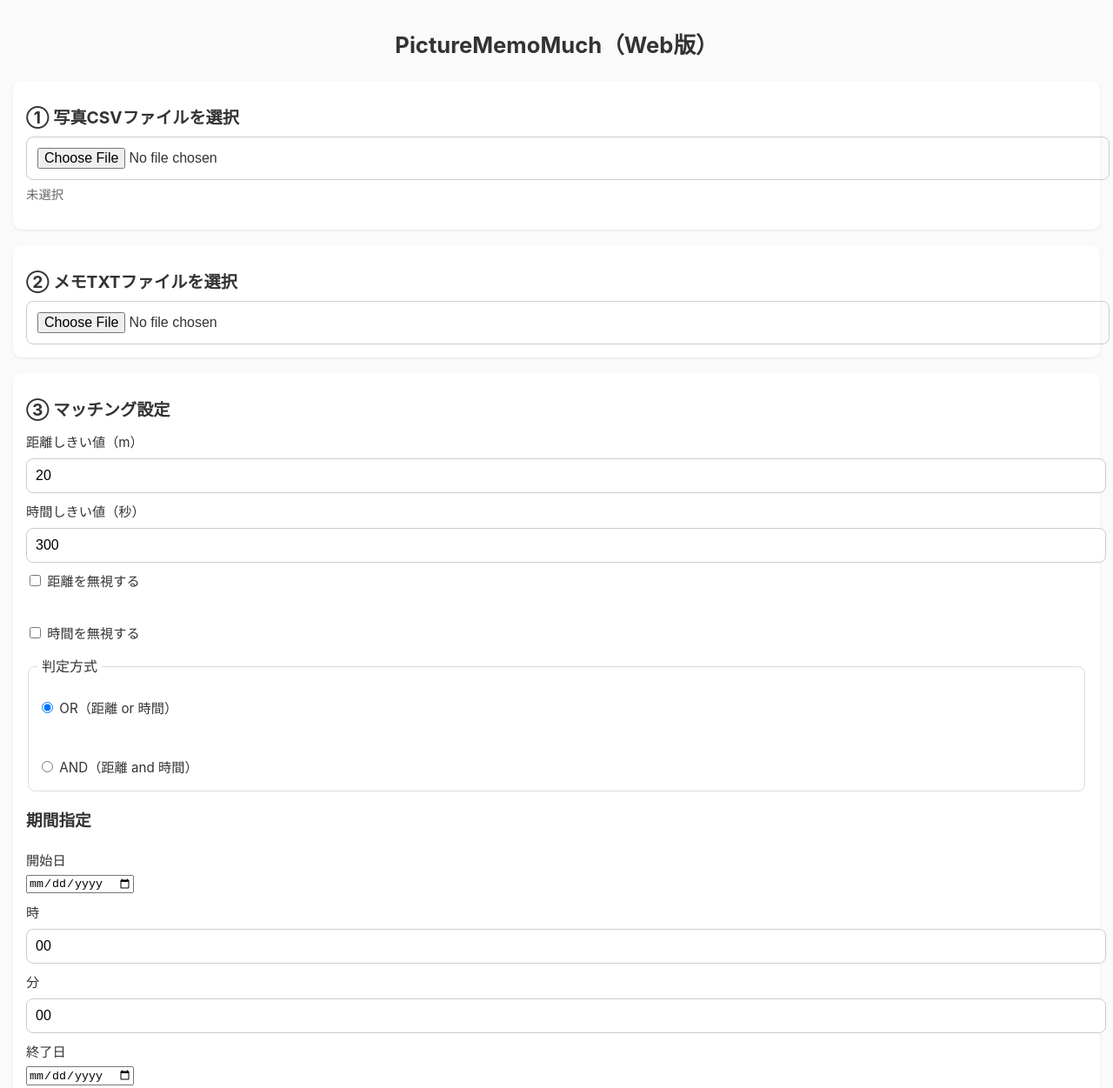
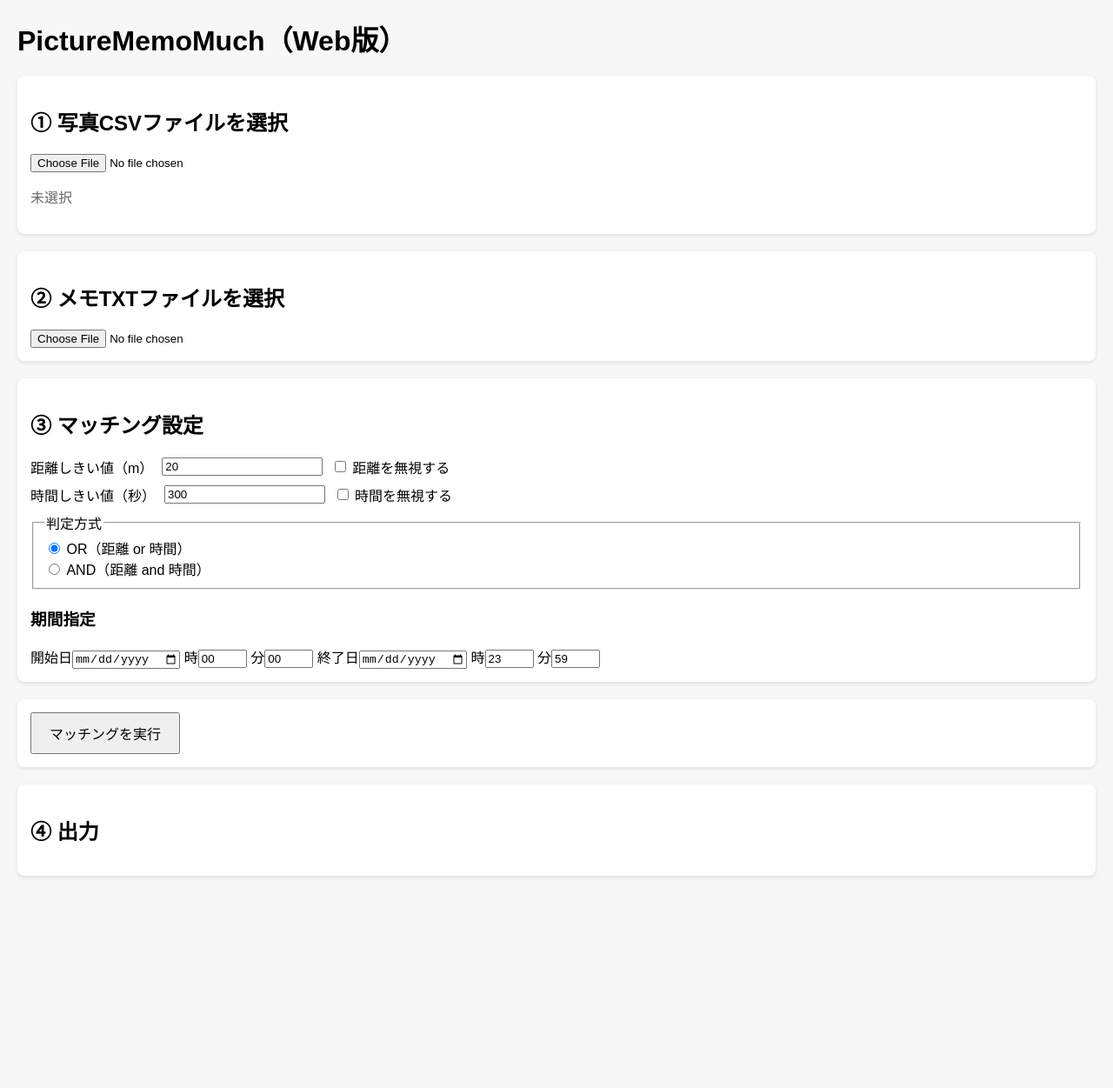
Before and after one commit to kc15hs/05_PictureMemoMuchForWeb, a plain HTML site: page index.html in a window 1280 px wide. Shown: the top 1251 px of the page at 87% size. After the commit the page ends 1027 px from the top, so only its background shows below. Drawn offline with Linux system fonts and the light colour scheme.

Commit message:
微修正
これで動くはず。無視するロジックの検証はまだ

```diff
--- a/app.js
+++ b/app.js
@@ -2,23 +2,14 @@
 // 05_PictureMemoMuchForWeb 用フロントロジック
 // 移植元 05_PictureMemoMuch_251208.py と同一ロジック（Exif→Memo / Memo→Exif 両方）
 //
-// 想定HTML側ID：
-//  #exifFile        : Exif CSV ファイル input(type="file")
-//  #memoFile        : メモTXT ファイル input(type="file")
-//  #distInput       : 距離しきい値(m) input(text)
-//  #timeInput       : 時間しきい値(秒) input(text)
-//  #ignoreDistance  : 距離を無視 checkbox
-//  #ignoreTime      : 時間を無視 checkbox
-//  name="matchMode" : AND/OR ラジオボタン (value="AND" or "OR")
-//  #startDate       : 開始日 input(type="date")
-//  #startHour       : 開始時 input(text or select, "00"〜"23")
-//  #startMin        : 開始分 input(text or select, "00"〜"59")
-//  #endDate         : 終了日 input(type="date")
-//  #endHour         : 終了時
-//  #endMin          : 終了分
-//  #runButton       : 実行ボタン
-//  #status          : 処理状況表示用 <div>
-//  #downloadLink    : 出力CSVダウンロードリンク <a>
+// HTML側ID：
+//  #exifFile, #memoFile
+//  #distInput, #timeInput
+//  #ignoreDistance, #ignoreTime
+//  name="matchMode"
+//  #startDate, #startHour, #startMin
+//  #endDate, #endHour, #endMin
+//  #runButton, #status, #downloadLink
 
 (function () {
   // ============================================================
@@ -34,7 +25,7 @@
   }
 
   // ============================================================
-  // ファイル読み込み（Promise で text を返す）
+  // ファイル読み込み
   // ============================================================
   function readFileAsText(file) {
     return new Promise((resolve, reject) => {
@@ -49,7 +40,6 @@
   // CSV パース / 文字列化
   // ============================================================
   function parseCsv(text) {
-    // シンプルな CSV パーサ（カンマ区切り・ダブルクォート対応）
     const lines = text.replace(/\r\n/g, "\n").replace(/\r/g, "\n").split("\n");
     if (lines.length === 0) return { header: [], rows: [] };
 
@@ -78,7 +68,6 @@
       if (inQuotes) {
         if (ch === '"') {
           if (i + 1 < line.length && line[i + 1] === '"') {
-            // エスケープされたダブルクォート
             cur += '"';
             i++;
           } else {
@@ -116,9 +105,7 @@
     return cols
       .map((v) => {
         const s = String(v ?? "");
-        if (/[",\r\n]/.test(s)) {
-          return `"${s.replace(/"/g, '""')}"`;
-        }
+        if (/[",\r\n]/.test(s)) return `"${s.replace(/"/g, '""')}"`;
         return s;
       })
       .join(",");
@@ -128,9 +115,7 @@
   // 日付/時刻処理
   // ============================================================
   function parseDateTime(str) {
-    // "YYYY-MM-DD HH:MM:SS"
     if (!str) return null;
-    // Safari 等も考慮して手動パース
     const m = str.match(
       /^(\d{4})-(\d{2})-(\d{2})[ T](\d{2}):(\d{2})(?::(\d{2}))?$/
     );
@@ -163,7 +148,7 @@
   }
 
   // ============================================================
-  // 距離計算（ハーバサイン）
+  // 距離計算
   // ============================================================
   function haversine(lat1, lon1, lat2, lon2) {
     const R = 6378137;
@@ -180,7 +165,6 @@
     return R * 2 * Math.asin(Math.sqrt(a));
   }
 
-  // GPS 妥当性チェック
   function gpsValid(lat, lng) {
     try {
       lat = parseFloat(lat);
@@ -194,11 +178,8 @@
     return true;
   }
 
-  // 緯度・経度を小数第?位で丸めたい場合に使うならここだが、
-  // 本ツールでは入力 CSV の値をそのまま使う（Python 版と同じ前提）。
-
   // ============================================================
-  // メモTXT 読み込み (load_memo_txt と同等)
+  // メモTXT 読み込み
   // ============================================================
   function parseMemoTxt(text) {
     const lines = text.replace(/\r\n/g, "\n").replace(/\r/g, "\n").split("\n");
@@ -206,6 +187,7 @@
     for (const rawLine of lines) {
       const line = rawLine.trim();
       if (!line) continue;
+
       try {
         const idx = line.indexOf(" - ");
         if (idx === -1) continue;
@@ -236,14 +218,10 @@
           piece = piece.trim();
           if (piece.startsWith("lat:")) {
             const v = piece.substring(4).trim();
-            if (v && v.toLowerCase() !== "null") {
-              latVal = parseFloat(v);
-            }
+            if (v && v.toLowerCase() !== "null") latVal = parseFloat(v);
           } else if (piece.startsWith("lng:")) {
             const v = piece.substring(4).trim();
-            if (v && v.toLowerCase() !== "null") {
-              lngVal = parseFloat(v);
-            }
+            if (v && v.toLowerCase() !== "null") lngVal = parseFloat(v);
           }
         }
 
@@ -256,15 +234,13 @@
           lng: lngVal,
           text: textPart,
         });
-      } catch (e) {
-        // 1行失敗は無視
-      }
+      } catch (e) {}
     }
     return entries;
   }
 
   // ============================================================
-  // メイン照合ロジック（match_and_fill と同等）
+  // マッチング処理
   // ============================================================
   function matchAndFillJs(
     exifHeader,
@@ -274,11 +250,10 @@
     timeThresholdSec,
     ignoreDistance,
     ignoreTime,
-    matchMode, // "AND" or "OR"
+    matchMode,
     startDt,
     endDt
   ) {
-    // 必須列確認
     const requiredCols = [
       "FileName",
       "DayTime",
@@ -303,7 +278,6 @@
       throw new Error("メモTXTに有効なデータがありません。");
     }
 
-    // Exif DayTime を Date 化
     const exifTimes = exifRows.map((row) => parseDateTime(row["DayTime"]));
     let matchedExifCount = 0;
     let memoMatchedCount = 0;
@@ -311,9 +285,7 @@
     let exifSeq = 1;
     let memoSeq = 1;
 
-    // ==========================================================
-    // 1) Exif → Memo
-    // ==========================================================
+    // ------------ Exif → Memo ------------
     for (let i = 0; i < exifRows.length; i++) {
       const row = exifRows[i];
       const exifTime = exifTimes[i];
@@ -335,7 +307,6 @@
           continue;
         }
 
-        // ---- 時間判定 ----
         let timeOk = true;
         if (!ignoreTime) {
           const deltaSec = Math.abs(
@@ -344,12 +315,11 @@
           timeOk = deltaSec <= timeThresholdSec;
         }
 
-        // ---- 距離判定 ----
         let distanceChecked = false;
         let distanceOk = false;
 
         if (!ignoreDistance) {
-          if (gpsExif && gpsValid(memo.lat, memo.lng)) {
+          if (gpsValid(exifLat, exifLng) && gpsValid(memo.lat, memo.lng)) {
             const dist = haversine(
               parseFloat(exifLat),
               parseFloat(exifLng),
@@ -359,27 +329,22 @@
             distanceOk = dist <= distThresholdM;
             distanceChecked = true;
           } else {
-            // GPS欠損 → 距離評価不可
             distanceOk = false;
             distanceChecked = false;
           }
         } else {
-          // 距離無視
           distanceOk = false;
           distanceChecked = false;
         }
 
-        // ---- AND / OR ----
         let isMatch;
         if (matchMode === "AND") {
           if (distanceChecked) {
             isMatch = distanceOk && timeOk;
           } else {
-            // 距離評価できない場合は時間のみ
             isMatch = timeOk;
           }
         } else {
-          // "OR"
           if (distanceChecked) {
             isMatch = distanceOk || timeOk;
           } else {
@@ -397,19 +362,15 @@
         curMseq += 1;
       }
 
-      // flg
       const flg = matchedTexts.length > 0 ? "1" : "0";
 
-      // FileName = 実ファイル名 + "-" + FLG（拡張子は残す）
       const origFname = row["FileName"];
       row["FileName"] = `${origFname}-${flg}`;
 
       exifSeq++;
 
-      // Memo 本文へ (SEQ) を付ける
       if (matchedTexts.length > 0) {
         const seqPart = matchedMemoSeq.join("/");
-
         const bodyList = [];
         for (let k = 0; k < matchedTexts.length; k++) {
           const s = matchedMemoSeq[k];
@@ -425,13 +386,12 @@
       }
     }
 
-    // ==========================================================
-    // 2) Memo → Exif（メモ行生成）
-    // ==========================================================
+    // ------------ Memo → Exif（メモ行生成） ------------
     const memoRows = [];
 
     for (const memo of memoEntries) {
       const memoTime = memo.time;
+
       if (memoTime < startDt || memoTime > endDt) {
         memoSeq += 1;
         continue;
@@ -446,7 +406,6 @@
         if (!exifTime) continue;
         if (exifTime < startDt || exifTime > endDt) continue;
 
-        // ---- 時間 ----
         let timeOk = true;
         if (!ignoreTime) {
           const deltaSec = Math.abs(
@@ -455,7 +414,6 @@
           timeOk = deltaSec <= timeThresholdSec;
         }
 
-        // ---- 距離 ----
         const exifLat = row["Latitude"];
         const exifLng = row["Longitude"];
 
@@ -481,7 +439,6 @@
           distanceChecked = false;
         }
 
-        // ---- AND / OR ----
         let isMatch;
         if (matchMode === "AND") {
           if (distanceChecked) {
@@ -532,9 +489,6 @@
       memoSeq += 1;
     }
 
-    // ==========================================================
-    // 結合 → DayTime でソート
-    // ==========================================================
     const allRows = exifRows.concat(memoRows);
 
     allRows.sort((a, b) => {
@@ -557,7 +511,7 @@
   }
 
   // ============================================================
-  // メイン実行ハンドラ
+  // 実行ボタン処理
   // ============================================================
   async function onRun() {
     try {
@@ -589,7 +543,6 @@
       const exifCsv = parseCsv(exifText);
       const memoEntries = parseMemoTxt(memoText);
 
-      // パラメータ取得
       const distStr = $("distInput").value.trim();
       const timeStr = $("timeInput").value.trim();
 
@@ -606,8 +559,7 @@
       const matchModeInput = document.querySelector('input[name="matchMode"]:checked');
       const matchMode = matchModeInput ? matchModeInput.value : "OR";
 
-      // 期間
-      const sdStr = $("startDate").value; // "YYYY-MM-DD"
+      const sdStr = $("startDate").value;
       const edStr = $("endDate").value;
       const shStr = $("startHour").value || "00";
       const smStr = $("startMin").value || "00";
@@ -646,7 +598,6 @@
         endDt
       );
 
-      // 出力ファイル名生成（元の Exif CSV 名ベース）
       const baseName = (exifFile.name || "exif_export").replace(/\.csv$/i, "");
       const pad2 = (n) => (n < 10 ? "0" + n : "" + n);
 
@@ -702,9 +653,49 @@
   }
 
   // ============================================================
-  // イベント登録
+  // イベント登録（メモTXT 選択時に日付自動設定を追加）
   // ============================================================
   window.addEventListener("DOMContentLoaded", () => {
+
+    // ▼▼▼ ここが今回の追加部分 ▼▼▼
+    const memoInput = $("memoFile");
+    if (memoInput) {
+      memoInput.addEventListener("change", () => {
+        const file = memoInput.files[0];
+        if (!file) return;
+
+        const fname = file.name;
+
+        // 年：先頭4桁
+        const year = fname.substring(0, 4);
+
+        // アンダーバー以降「12月9日」等
+        const idx = fname.indexOf("_");
+        if (idx === -1) return;
+
+        const tail = fname.substring(idx + 1);
+
+        // 「12月9日」形式から月日抽出
+        const m = tail.match(/(\d{1,2})月(\d{1,2})日/);
+        if (!m) return;
+
+        const MM = m[1].padStart(2, "0");
+        const DD = m[2].padStart(2, "0");
+
+        const dateStr = `${year}-${MM}-${DD}`;
+
+        $("startDate").value = dateStr;
+        $("endDate").value = dateStr;
+
+        $("startHour").value = "00";
+        $("startMin").value = "00";
+        $("endHour").value = "23";
+        $("endMin").value = "59";
+      });
+    }
+    // ▲▲▲ 追加終わり ▲▲▲
+
+    // 実行ボタン
     const btn = $("runButton");
     if (btn) {
       btn.addEventListener("click", (e) => {
--- a/index.html
+++ b/index.html
@@ -38,50 +38,38 @@
     <section class="block">
         <h2>③ マッチング設定</h2>
 
-        <label>距離しきい値（m）</label>
-        <input type="number" id="distInput" value="20" />
+        <!-- 距離しきい値（横並び） -->
+        <div class="inlineRow">
+            <label>距離しきい値（m）</label>
+            <input type="number" id="distInput" value="20" />
+            <label class="chkLabel">
+                <input type="checkbox" id="ignoreDistance"> 距離を無視する
+            </label>
+        </div>
 
-        <label>時間しきい値（秒）</label>
-        <input type="number" id="timeInput" value="300" />
-
-        <!-- ★ 必須：ignoreDistance / ignoreTime を追加 -->
-        <label><input type="checkbox" id="ignoreDistance"> 距離を無視する</label><br>
-        <label><input type="checkbox" id="ignoreTime"> 時間を無視する</label>
-        <!-- ★ ここまで -->
+        <!-- 時間しきい値（横並び） -->
+        <div class="inlineRow">
+            <label>時間しきい値（秒）</label>
+            <input type="number" id="timeInput" value="300" />
+            <label class="chkLabel">
+                <input type="checkbox" id="ignoreTime"> 時間を無視する
+            </label>
+        </div>
 
         <fieldset class="modeBox">
             <legend>判定方式</legend>
-
-            <label>
-                <input type="radio" name="matchMode" value="OR" checked>
-                OR（距離 or 時間）
-            </label><br>
-
-            <label>
-                <input type="radio" name="matchMode" value="AND">
-                AND（距離 and 時間）
-            </label>
+            <label><input type="radio" name="matchMode" value="OR" checked> OR（距離 or 時間）</label><br>
+            <label><input type="radio" name="matchMode" value="AND"> AND（距離 and 時間）</label>
         </fieldset>
 
         <h3>期間指定</h3>
+        <label>開始日</label><input type="date" id="startDate" />
+        <label>時</label><input type="number" id="startHour" value="00" min="00" max="23" />
+        <label>分</label><input type="number" id="startMin" value="00" min="00" max="59" />
 
-        <label>開始日</label>
-        <input type="date" id="startDate" />
-
-        <label>時</label>
-        <input type="number" id="startHour" value="00" min="00" max="23" />
-
-        <label>分</label>
-        <input type="number" id="startMin" value="00" min="00" max="59" />
-
-        <label>終了日</label>
-        <input type="date" id="endDate" />
-
-        <label>時</label>
-        <input type="number" id="endHour" value="23" min="00" max="23" />
-
-        <label>分</label>
-        <input type="number" id="endMin" value="59" min="00" max="59" />
+        <label>終了日</label><input type="date" id="endDate" />
+        <label>時</label><input type="number" id="endHour" value="23" min="00" max="23" />
+        <label>分</label><input type="number" id="endMin" value="59" min="00" max="59" />
 
     </section>
 
@@ -97,11 +85,7 @@
          =============================== -->
     <section class="block">
         <h2>④ 出力</h2>
-
-        <a id="downloadLink" class="downloadLink"
-           href="#"
-           download="matched.csv"
-           style="display:none;">
+        <a id="downloadLink" class="downloadLink" href="#" download="matched.csv" style="display:none;">
             👉 CSVをダウンロード
         </a>
     </section>
--- a/style.css
+++ b/style.css
@@ -1,131 +1,50 @@
-/* 全体 --------------------------------------------------- */
 body {
-    font-family: -apple-system, BlinkMacSystemFont, "Segoe UI", Roboto, sans-serif;
-    margin: 0;
-    padding: 15px;
-    background: #fafafa;
-    color: #333;
-    line-height: 1.6;
+    font-family: Arial, sans-serif;
+    margin: 20px;
+    background: #f7f7f7;
 }
 
 h1 {
-    font-size: 1.6rem;
-    text-align: center;
     margin-bottom: 20px;
 }
 
-h2 {
-    font-size: 1.2rem;
-    margin: 12px 0 6px;
-}
-
 .block {
-    background: #fff;
+    background: white;
     padding: 15px;
-    margin-bottom: 18px;
-    border-radius: 10px;
-    box-shadow: 0 1px 3px rgba(0,0,0,0.08);
-}
-
-/* ファイル選択 --------------------------------------------------- */
-input[type="file"] {
-    width: 100%;
-    padding: 12px;
-    font-size: 1rem;
-    border: 1px solid #ccc;
+    margin-bottom: 20px;
     border-radius: 8px;
+    box-shadow: 0 2px 4px rgba(0,0,0,0.1);
 }
 
 .status {
-    font-size: 0.9rem;
     color: #666;
-    margin-top: 5px;
 }
 
-/* 設定欄 --------------------------------------------------- */
-label {
-    font-size: 0.95rem;
-    display: block;
-    margin-top: 10px;
+/* 横並び（距離・時間のUI 修正ポイント） */
+.inlineRow {
+    display: flex;
+    align-items: center;
+    gap: 10px;
+    margin-bottom: 8px;
 }
 
-input[type="number"] {
-    width: 100%;
-    padding: 10px;
-    font-size: 1rem;
-    border: 1px solid #ccc;
-    border-radius: 8px;
-    margin-top: 6px;
+.inlineRow label {
+    white-space: nowrap;
 }
 
-/* ラジオボックス --------------------------------------------------- */
-.modeBox {
-    margin-top: 12px;
-    padding: 10px;
-    border: 1px solid #ddd;
-    border-radius: 8px;
+.chkLabel {
+    display: flex;
+    align-items: center;
+    gap: 4px;
 }
 
-.modeBox legend {
-    font-size: 1rem;
-    padding: 0 5px;
+.mainButton {
+    padding: 10px 20px;
+    font-size: 16px;
+    cursor: pointer;
 }
 
-.modeBox label {
-    display: block;
-    padding: 4px 0;
+.downloadLink {
+    font-size: 18px;
+    color: blue;
 }
-
-/* 実行ボタン --------------------------------------------------- */
-.mainButton {
-    width: 100%;
-    padding: 15px;
-    background: #007bff;
-    color: white;
-    border: none;
-    font-size: 1.2rem;
-    border-radius: 10px;
-    margin-top: 10px;
-    cursor: pointer;
-    transition: 0.2s;
-}
-
-.mainButton:active {
-    background: #005fcc;
-}
-
-/* 実行ステータス --------------------------------------------------- */
-.runStatus {
-    margin-top: 10px;
-    font-size: 0.95rem;
-    color: #444;
-}
-
-/* ダウンロードリンク --------------------------------------------------- */
-.downloadLink {
-    font-size: 1.1rem;
-    background: #28a745;
-    color: white;
-    padding: 12px 14px;
-    display: inline-block;
-    border-radius: 10px;
-    text-decoration: none;
-}
-
-.downloadLink:active {
-    background: #1d7f34;
-}
-
-/* スマホ向け微調整 --------------------------------------------------- */
-@media (max-width: 480px) {
-    h1 {
-        font-size: 1.4rem;
-    }
-    h2 {
-        font-size: 1.1rem;
-    }
-    .mainButton {
-        font-size: 1.1rem;
-        padding: 14px;
-    }
-}
```
